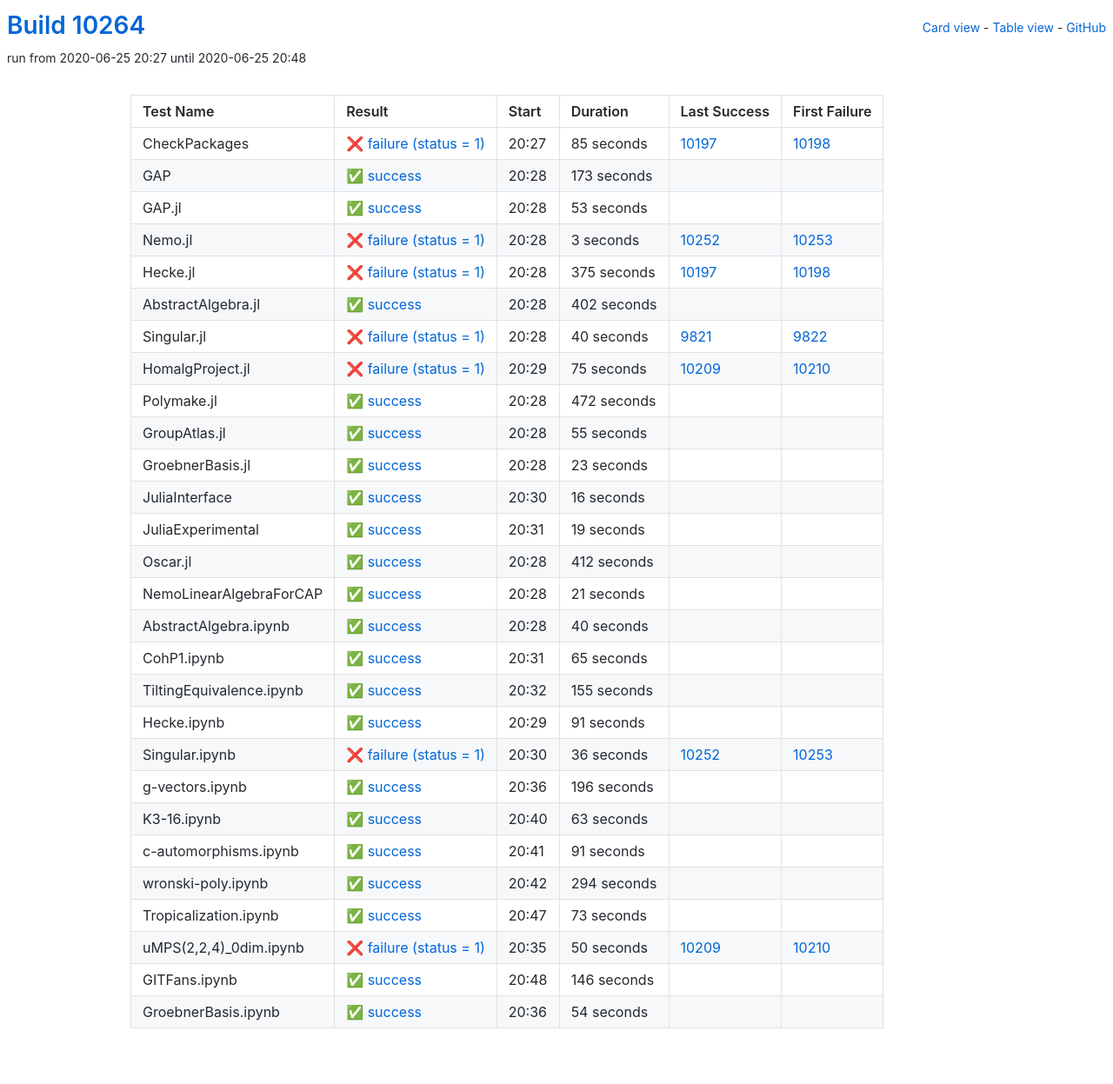
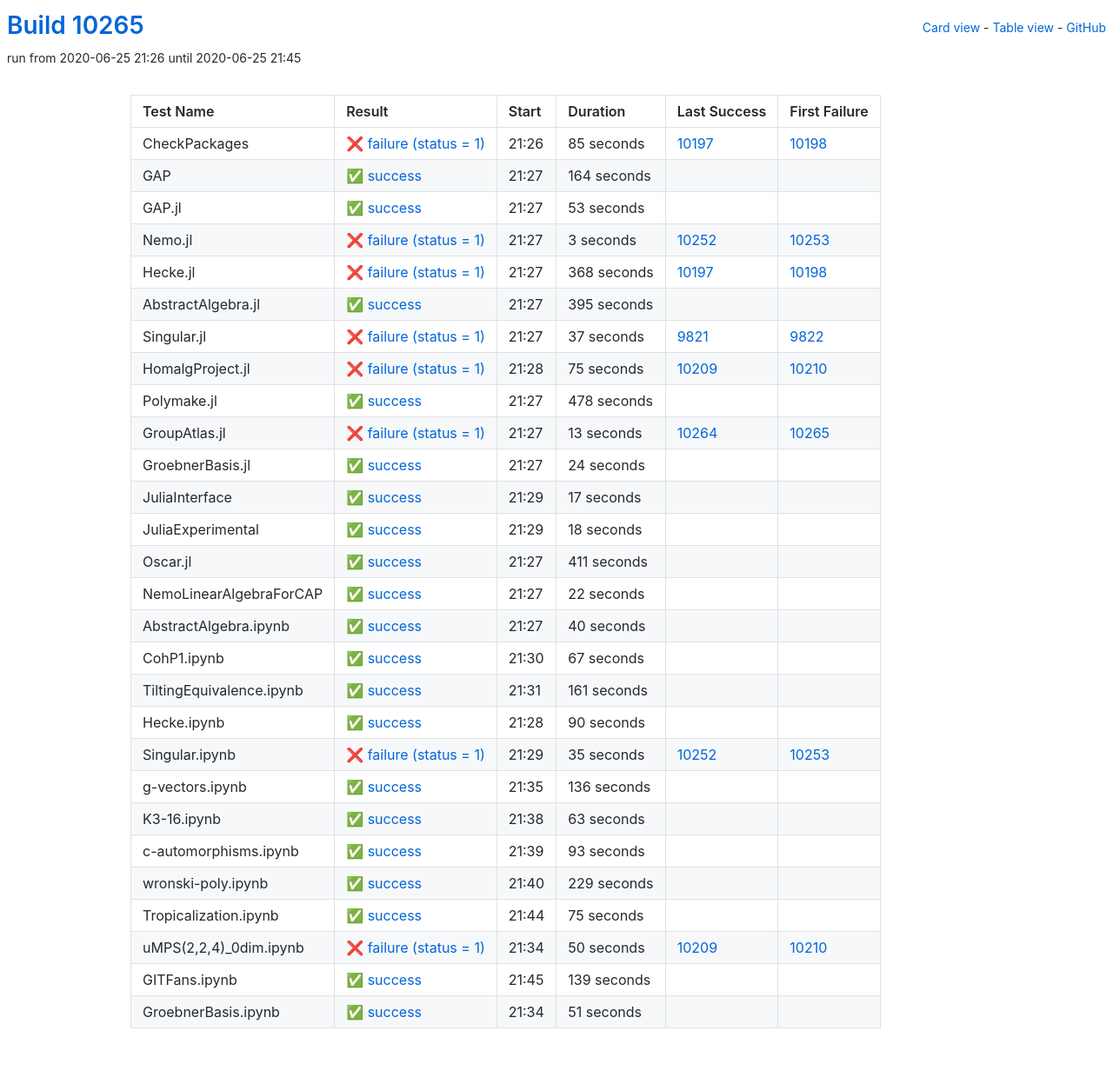
Before and after one commit to oscar-system/oscar-ci-status, a Jekyll site: the page built from table.html, in a window 1280 px wide. Shown: the whole page at 87% size. Built offline with Jekyll 4.4.1, drawn with Linux system fonts in a browser that asks for light colours.

Commit message:
Build #10265

```diff
--- a/_data/ci.yml
+++ b/_data/ci.yml
@@ -1,6 +1,6 @@
 ---
-build: 10264
-build_url: https://oscarci.mathematik.uni-kl.de/job/oscar/10264/
+build: 10265
+build_url: https://oscarci.mathematik.uni-kl.de/job/oscar/10265/
 job: oscar
 organization: oscar-system
 repo: oscar-ci-status
@@ -8,8 +8,8 @@
 tests:
 - name: CheckPackages
   id: checkpackages
-  log: https://oscarci.mathematik.uni-kl.de/job/oscar/10264/artifact/logs/build-10264/CheckPackages.log
-  start: 2020-06-25 20:27
+  log: https://oscarci.mathematik.uni-kl.de/job/oscar/10265/artifact/logs/build-10265/CheckPackages.log
+  start: 2020-06-25 21:26
   success: false
   exitcode: 1
   status: failure
@@ -20,20 +20,20 @@
   first_failure_url: https://oscarci.mathematik.uni-kl.de/job/oscar/10198/
 - name: GAP
   id: gap
-  log: https://oscarci.mathematik.uni-kl.de/job/oscar/10264/artifact/logs/build-10264/GAP.log
-  start: 2020-06-25 20:28
+  log: https://oscarci.mathematik.uni-kl.de/job/oscar/10265/artifact/logs/build-10265/GAP.log
+  start: 2020-06-25 21:27
   success: true
   exitcode: 0
   status: success
-  duration: 173
+  duration: 164
   last_success: false
   last_success_url:
   first_failure: false
   first_failure_url:
 - name: GAP.jl
   id: gap-jl
-  log: https://oscarci.mathematik.uni-kl.de/job/oscar/10264/artifact/logs/build-10264/GAP.jl.log
-  start: 2020-06-25 20:28
+  log: https://oscarci.mathematik.uni-kl.de/job/oscar/10265/artifact/logs/build-10265/GAP.jl.log
+  start: 2020-06-25 21:27
   success: true
   exitcode: 0
   status: success
@@ -44,8 +44,8 @@
   first_failure_url:
 - name: Nemo.jl
   id: nemo-jl
-  log: https://oscarci.mathematik.uni-kl.de/job/oscar/10264/artifact/logs/build-10264/Nemo.jl.log
-  start: 2020-06-25 20:28
+  log: https://oscarci.mathematik.uni-kl.de/job/oscar/10265/artifact/logs/build-10265/Nemo.jl.log
+  start: 2020-06-25 21:27
   success: false
   exitcode: 1
   status: failure
@@ -56,44 +56,44 @@
   first_failure_url: https://oscarci.mathematik.uni-kl.de/job/oscar/10253/
 - name: Hecke.jl
   id: hecke-jl
-  log: https://oscarci.mathematik.uni-kl.de/job/oscar/10264/artifact/logs/build-10264/Hecke.jl.log
-  start: 2020-06-25 20:28
+  log: https://oscarci.mathematik.uni-kl.de/job/oscar/10265/artifact/logs/build-10265/Hecke.jl.log
+  start: 2020-06-25 21:27
   success: false
   exitcode: 1
   status: failure
-  duration: 375
+  duration: 368
   last_success: 10197
   last_success_url: https://oscarci.mathematik.uni-kl.de/job/oscar/10197/
   first_failure: 10198
   first_failure_url: https://oscarci.mathematik.uni-kl.de/job/oscar/10198/
 - name: AbstractAlgebra.jl
   id: abstractalgebra-jl
-  log: https://oscarci.mathematik.uni-kl.de/job/oscar/10264/artifact/logs/build-10264/AbstractAlgebra.jl.log
-  start: 2020-06-25 20:28
+  log: https://oscarci.mathematik.uni-kl.de/job/oscar/10265/artifact/logs/build-10265/AbstractAlgebra.jl.log
+  start: 2020-06-25 21:27
   success: true
   exitcode: 0
   status: success
-  duration: 402
+  duration: 395
   last_success: false
   last_success_url:
   first_failure: false
   first_failure_url:
 - name: Singular.jl
   id: singular-jl
-  log: https://oscarci.mathematik.uni-kl.de/job/oscar/10264/artifact/logs/build-10264/Singular.jl.log
-  start: 2020-06-25 20:28
+  log: https://oscarci.mathematik.uni-kl.de/job/oscar/10265/artifact/logs/build-10265/Singular.jl.log
+  start: 2020-06-25 21:27
   success: false
   exitcode: 1
   status: failure
-  duration: 40
+  duration: 37
   last_success: 9821
   last_success_url: https://oscarci.mathematik.uni-kl.de/job/oscar/9821/
   first_failure: 9822
   first_failure_url: https://oscarci.mathematik.uni-kl.de/job/oscar/9822/
 - name: HomalgProject.jl
   id: homalgproject-jl
-  log: https://oscarci.mathematik.uni-kl.de/job/oscar/10264/artifact/logs/build-10264/HomalgProject.jl.log
-  start: 2020-06-25 20:29
+  log: https://oscarci.mathematik.uni-kl.de/job/oscar/10265/artifact/logs/build-10265/HomalgProject.jl.log
+  start: 2020-06-25 21:28
   success: false
   exitcode: 1
   status: failure
@@ -104,92 +104,92 @@
   first_failure_url: https://oscarci.mathematik.uni-kl.de/job/oscar/10210/
 - name: Polymake.jl
   id: polymake-jl
-  log: https://oscarci.mathematik.uni-kl.de/job/oscar/10264/artifact/logs/build-10264/Polymake.jl.log
-  start: 2020-06-25 20:28
+  log: https://oscarci.mathematik.uni-kl.de/job/oscar/10265/artifact/logs/build-10265/Polymake.jl.log
+  start: 2020-06-25 21:27
   success: true
   exitcode: 0
   status: success
-  duration: 472
+  duration: 478
   last_success: false
   last_success_url:
   first_failure: false
   first_failure_url:
 - name: GroupAtlas.jl
   id: groupatlas-jl
-  log: https://oscarci.mathematik.uni-kl.de/job/oscar/10264/artifact/logs/build-10264/GroupAtlas.jl.log
-  start: 2020-06-25 20:28
+  log: https://oscarci.mathematik.uni-kl.de/job/oscar/10265/artifact/logs/build-10265/GroupAtlas.jl.log
+  start: 2020-06-25 21:27
+  success: false
+  exitcode: 1
+  status: failure
+  duration: 13
+  last_success: 10264
+  last_success_url: https://oscarci.mathematik.uni-kl.de/job/oscar/10264/
+  first_failure: 10265
+  first_failure_url: https://oscarci.mathematik.uni-kl.de/job/oscar/10265/
+- name: GroebnerBasis.jl
+  id: groebnerbasis-jl
+  log: https://oscarci.mathematik.uni-kl.de/job/oscar/10265/artifact/logs/build-10265/GroebnerBasis.jl.log
+  start: 2020-06-25 21:27
   success: true
   exitcode: 0
   status: success
-  duration: 55
-  last_success: false
-  last_success_url:
-  first_failure: false
-  first_failure_url:
-- name: GroebnerBasis.jl
-  id: groebnerbasis-jl
-  log: https://oscarci.mathematik.uni-kl.de/job/oscar/10264/artifact/logs/build-10264/GroebnerBasis.jl.log
-  start: 2020-06-25 20:28
-  success: true
-  exitcode: 0
-  status: success
-  duration: 23
+  duration: 24
   last_success: false
   last_success_url:
   first_failure: false
   first_failure_url:
 - name: JuliaInterface
   id: juliainterface
-  log: https://oscarci.mathematik.uni-kl.de/job/oscar/10264/artifact/logs/build-10264/JuliaInterface.log
-  start: 2020-06-25 20:30
+  log: https://oscarci.mathematik.uni-kl.de/job/oscar/10265/artifact/logs/build-10265/JuliaInterface.log
+  start: 2020-06-25 21:29
   success: true
   exitcode: 0
   status: success
-  duration: 16
+  duration: 17
   last_success: false
   last_success_url:
   first_failure: false
   first_failure_url:
 - name: JuliaExperimental
   id: juliaexperimental
-  log: https://oscarci.mathematik.uni-kl.de/job/oscar/10264/artifact/logs/build-10264/JuliaExperimental.log
-  start: 2020-06-25 20:31
+  log: https://oscarci.mathematik.uni-kl.de/job/oscar/10265/artifact/logs/build-10265/JuliaExperimental.log
+  start: 2020-06-25 21:29
   success: true
   exitcode: 0
   status: success
-  duration: 19
+  duration: 18
   last_success: false
   last_success_url:
   first_failure: false
   first_failure_url:
 - name: Oscar.jl
   id: oscar-jl
-  log: https://oscarci.mathematik.uni-kl.de/job/oscar/10264/artifact/logs/build-10264/Oscar.jl.log
-  start: 2020-06-25 20:28
+  log: https://oscarci.mathematik.uni-kl.de/job/oscar/10265/artifact/logs/build-10265/Oscar.jl.log
+  start: 2020-06-25 21:27
   success: true
   exitcode: 0
   status: success
-  duration: 412
+  duration: 411
   last_success: false
   last_success_url:
   first_failure: false
   first_failure_url:
 - name: NemoLinearAlgebraForCAP
   id: nemolinearalgebraforcap
-  log: https://oscarci.mathematik.uni-kl.de/job/oscar/10264/artifact/logs/build-10264/NemoLinearAlgebraForCAP.log
-  start: 2020-06-25 20:28
+  log: https://oscarci.mathematik.uni-kl.de/job/oscar/10265/artifact/logs/build-10265/NemoLinearAlgebraForCAP.log
+  start: 2020-06-25 21:27
   success: true
   exitcode: 0
   status: success
-  duration: 21
+  duration: 22
   last_success: false
   last_success_url:
   first_failure: false
   first_failure_url:
 - name: AbstractAlgebra.ipynb
   id: abstractalgebra-ipynb
-  log: https://oscarci.mathematik.uni-kl.de/job/oscar/10264/artifact/logs/build-10264/AbstractAlgebra.ipynb.log
-  start: 2020-06-25 20:28
+  log: https://oscarci.mathematik.uni-kl.de/job/oscar/10265/artifact/logs/build-10265/AbstractAlgebra.ipynb.log
+  start: 2020-06-25 21:27
   success: true
   exitcode: 0
   status: success
@@ -200,68 +200,68 @@
   first_failure_url:
 - name: CohP1.ipynb
   id: cohp1-ipynb
-  log: https://oscarci.mathematik.uni-kl.de/job/oscar/10264/artifact/logs/build-10264/CohP1.ipynb.log
-  start: 2020-06-25 20:31
+  log: https://oscarci.mathematik.uni-kl.de/job/oscar/10265/artifact/logs/build-10265/CohP1.ipynb.log
+  start: 2020-06-25 21:30
   success: true
   exitcode: 0
   status: success
-  duration: 65
+  duration: 67
   last_success: false
   last_success_url:
   first_failure: false
   first_failure_url:
 - name: TiltingEquivalence.ipynb
   id: tiltingequivalence-ipynb
-  log: https://oscarci.mathematik.uni-kl.de/job/oscar/10264/artifact/logs/build-10264/TiltingEquivalence.ipynb.log
-  start: 2020-06-25 20:32
+  log: https://oscarci.mathematik.uni-kl.de/job/oscar/10265/artifact/logs/build-10265/TiltingEquivalence.ipynb.log
+  start: 2020-06-25 21:31
   success: true
   exitcode: 0
   status: success
-  duration: 155
+  duration: 161
   last_success: false
   last_success_url:
   first_failure: false
   first_failure_url:
 - name: Hecke.ipynb
   id: hecke-ipynb
-  log: https://oscarci.mathematik.uni-kl.de/job/oscar/10264/artifact/logs/build-10264/Hecke.ipynb.log
-  start: 2020-06-25 20:29
+  log: https://oscarci.mathematik.uni-kl.de/job/oscar/10265/artifact/logs/build-10265/Hecke.ipynb.log
+  start: 2020-06-25 21:28
   success: true
   exitcode: 0
   status: success
-  duration: 91
+  duration: 90
   last_success: false
   last_success_url:
   first_failure: false
   first_failure_url:
 - name: Singular.ipynb
   id: singular-ipynb
-  log: https://oscarci.mathematik.uni-kl.de/job/oscar/10264/artifact/logs/build-10264/Singular.ipynb.log
-  start: 2020-06-25 20:30
+  log: https://oscarci.mathematik.uni-kl.de/job/oscar/10265/artifact/logs/build-10265/Singular.ipynb.log
+  start: 2020-06-25 21:29
   success: false
   exitcode: 1
   status: failure
-  duration: 36
+  duration: 35
   last_success: 10252
   last_success_url: https://oscarci.mathematik.uni-kl.de/job/oscar/10252/
   first_failure: 10253
   first_failure_url: https://oscarci.mathematik.uni-kl.de/job/oscar/10253/
 - name: g-vectors.ipynb
   id: g-vectors-ipynb
-  log: https://oscarci.mathematik.uni-kl.de/job/oscar/10264/artifact/logs/build-10264/g-vectors.ipynb.log
-  start: 2020-06-25 20:36
+  log: https://oscarci.mathematik.uni-kl.de/job/oscar/10265/artifact/logs/build-10265/g-vectors.ipynb.log
+  start: 2020-06-25 21:35
   success: true
   exitcode: 0
   status: success
-  duration: 196
+  duration: 136
   last_success: false
   last_success_url:
   first_failure: false
   first_failure_url:
 - name: K3-16.ipynb
   id: k3-16-ipynb
-  log: https://oscarci.mathematik.uni-kl.de/job/oscar/10264/artifact/logs/build-10264/K3-16.ipynb.log
-  start: 2020-06-25 20:40
+  log: https://oscarci.mathematik.uni-kl.de/job/oscar/10265/artifact/logs/build-10265/K3-16.ipynb.log
+  start: 2020-06-25 21:38
   success: true
   exitcode: 0
   status: success
@@ -272,44 +272,44 @@
   first_failure_url:
 - name: c-automorphisms.ipynb
   id: c-automorphisms-ipynb
-  log: https://oscarci.mathematik.uni-kl.de/job/oscar/10264/artifact/logs/build-10264/c-automorphisms.ipynb.log
-  start: 2020-06-25 20:41
+  log: https://oscarci.mathematik.uni-kl.de/job/oscar/10265/artifact/logs/build-10265/c-automorphisms.ipynb.log
+  start: 2020-06-25 21:39
   success: true
   exitcode: 0
   status: success
-  duration: 91
+  duration: 93
   last_success: false
   last_success_url:
   first_failure: false
   first_failure_url:
 - name: wronski-poly.ipynb
   id: wronski-poly-ipynb
-  log: https://oscarci.mathematik.uni-kl.de/job/oscar/10264/artifact/logs/build-10264/wronski-poly.ipynb.log
-  start: 2020-06-25 20:42
+  log: https://oscarci.mathematik.uni-kl.de/job/oscar/10265/artifact/logs/build-10265/wronski-poly.ipynb.log
+  start: 2020-06-25 21:40
   success: true
   exitcode: 0
   status: success
-  duration: 294
+  duration: 229
   last_success: false
   last_success_url:
   first_failure: false
   first_failure_url:
 - name: Tropicalization.ipynb
   id: tropicalization-ipynb
-  log: https://oscarci.mathematik.uni-kl.de/job/oscar/10264/artifact/logs/build-10264/Tropicalization.ipynb.log
-  start: 2020-06-25 20:47
+  log: https://oscarci.mathematik.uni-kl.de/job/oscar/10265/artifact/logs/build-10265/Tropicalization.ipynb.log
+  start: 2020-06-25 21:44
   success: true
   exitcode: 0
   status: success
-  duration: 73
+  duration: 75
   last_success: false
   last_success_url:
   first_failure: false
   first_failure_url:
 - name: uMPS(2,2,4)_0dim.ipynb
   id: umps-2-2-4-0dim-ipynb
-  log: https://oscarci.mathematik.uni-kl.de/job/oscar/10264/artifact/logs/build-10264/uMPS-2-2-4-_0dim.ipynb.log
-  start: 2020-06-25 20:35
+  log: https://oscarci.mathematik.uni-kl.de/job/oscar/10265/artifact/logs/build-10265/uMPS-2-2-4-_0dim.ipynb.log
+  start: 2020-06-25 21:34
   success: false
   exitcode: 1
   status: failure
@@ -320,24 +320,24 @@
   first_failure_url: https://oscarci.mathematik.uni-kl.de/job/oscar/10210/
 - name: GITFans.ipynb
   id: gitfans-ipynb
-  log: https://oscarci.mathematik.uni-kl.de/job/oscar/10264/artifact/logs/build-10264/GITFans.ipynb.log
-  start: 2020-06-25 20:48
+  log: https://oscarci.mathematik.uni-kl.de/job/oscar/10265/artifact/logs/build-10265/GITFans.ipynb.log
+  start: 2020-06-25 21:45
   success: true
   exitcode: 0
   status: success
-  duration: 146
+  duration: 139
   last_success: false
   last_success_url:
   first_failure: false
   first_failure_url:
 - name: GroebnerBasis.ipynb
   id: groebnerbasis-ipynb
-  log: https://oscarci.mathematik.uni-kl.de/job/oscar/10264/artifact/logs/build-10264/GroebnerBasis.ipynb.log
-  start: 2020-06-25 20:36
+  log: https://oscarci.mathematik.uni-kl.de/job/oscar/10265/artifact/logs/build-10265/GroebnerBasis.ipynb.log
+  start: 2020-06-25 21:34
   success: true
   exitcode: 0
   status: success
-  duration: 54
+  duration: 51
   last_success: false
   last_success_url:
   first_failure: false
```
Also changed, not shown: README.md.
